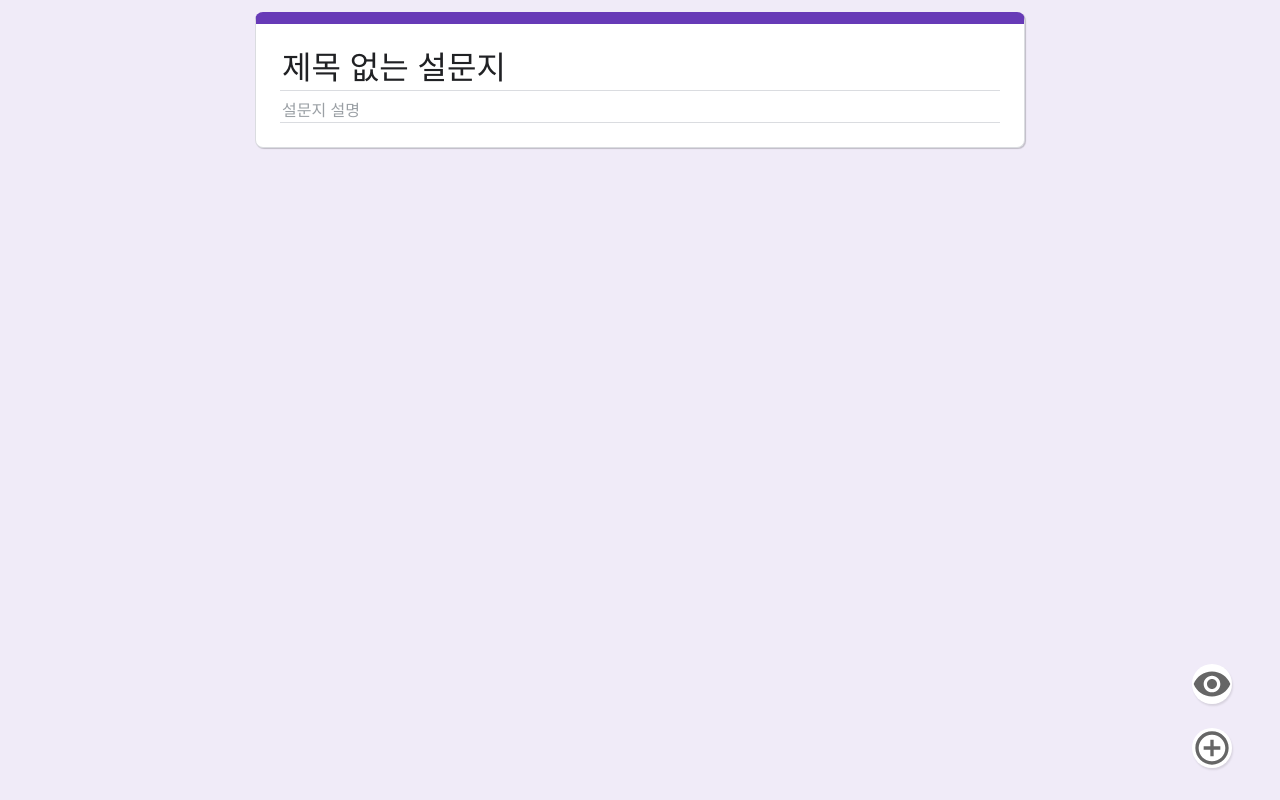
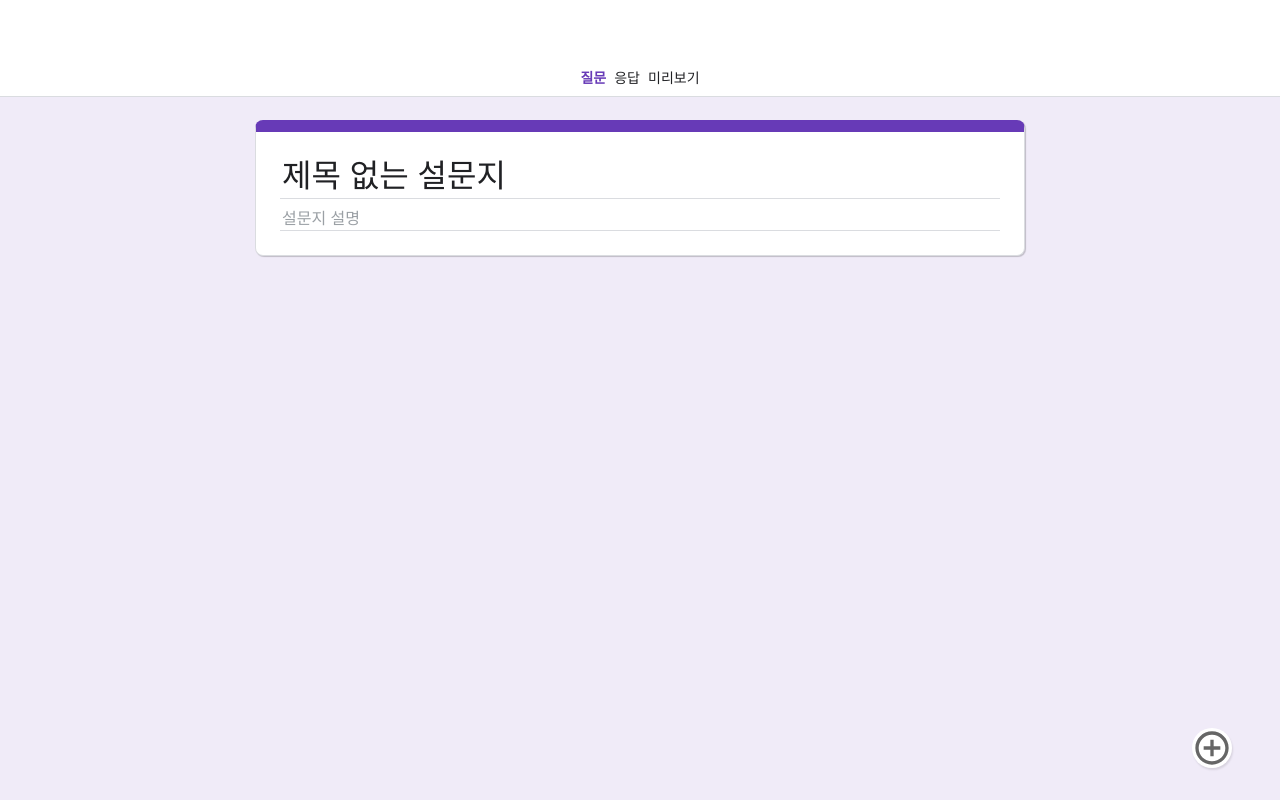
Before and after one commit to shyunju7/google-form-clone, a React (Create React App) app: page / in a window 1280 px wide. Built offline with nearby package versions, Linux system fonts and the light colour scheme.

Commit message:
💄 style : Main & Preview 페이지 margin 조정 및 Main Header 추가

```diff
--- a/src/pages/Main/index.tsx
+++ b/src/pages/Main/index.tsx
@@ -6,16 +6,20 @@ import { updateFormDescription, updateFormTitle } from "../../reducers/form";
 import QuestionTemplate from "../../components/QuestionTemplate";
 import { RootState } from "../../store";
 import { addQuestion, dragQuestion } from "../../reducers/question";
+import { useNavigate } from "react-router-dom";
 import {
   DragDropContext,
   Droppable,
   Draggable,
   DropResult,
 } from "react-beautiful-dnd";
+import { useLocation } from "react-router-dom";
 
 const Main = () => {
   const SHORT_ANSWER_TYPE = "SHORT_ANSWER_TYPE";
   const dispatch = useDispatch();
+  const location = useLocation();
+  const navigate = useNavigate();
   const scrollRef = React.useRef<HTMLDivElement>(null);
   const questions = useSelector((state: RootState) => state.question);
   const { title, description } = useSelector((state: RootState) => state.form);
@@ -69,6 +73,30 @@ const Main = () => {
 
   return (
     <S.MainContainer ref={scrollRef}>
+      <div className="main_header">
+        <div className="main_menu_top" />
+        <div className="main_menu_bottom">
+          <ul>
+            <S.MenuItem
+              $isCurrentTab={location.pathname === "/"}
+              onClick={() => navigate("/")}
+            >
+              질문
+            </S.MenuItem>
+            <S.MenuItem
+              $isCurrentTab={location.pathname === "/result"}
+              onClick={() => navigate("/result")}
+            >
+              응답
+            </S.MenuItem>
+            <S.MenuItem $isCurrentTab={location.pathname === "/preview"}>
+              <a href="/preview" target="_blank">
+                미리보기
+              </a>
+            </S.MenuItem>
+          </ul>
+        </div>
+      </div>
       <DragDropContext onDragEnd={onDragEnd}>
         <TitleContainer
           formPreferences={formPreferences}
@@ -111,9 +139,6 @@ const Main = () => {
           )}
         </Droppable>
 
-        <a href="/preview" target="_blank">
-          <S.PreviewButton />
-        </a>
         <S.AddButton onClick={handleOnClickAddQuestion} />
       </DragDropContext>
     </S.MainContainer>
--- a/src/pages/Main/style.ts
+++ b/src/pages/Main/style.ts
@@ -5,19 +5,50 @@ export const MainContainer = styled.div`
   position: relative;
   width: 100%;
   max-width: 48.125rem;
-
   display: flex;
   flex-direction: column;
   align-items: center;
   justify-content: center;
-  padding-top: 0.75rem;
-  margin: 0 auto;
+  margin: 7.5rem auto 2rem auto;
   background-color: transparent;
 
   .drag_container {
     width: 100%;
     max-width: 48.125rem;
   }
+
+  .main_header {
+    position: fixed;
+    top: 0px;
+    width: 100%;
+    background-color: white;
+    z-index: 100;
+    border-bottom: 1px solid #dadce0;
+  }
+
+  .main_menu_top {
+    width: 100%;
+    height: 3.75rem;
+  }
+
+  .main_menu_bottom {
+    height: 2.25rem;
+    display: flex;
+    align-items: center;
+    justify-content: center;
+  }
+`;
+
+export const MenuItem = styled.li<{ $isCurrentTab: boolean }>`
+  display: inline-block;
+  margin: 0 0.25rem;
+  font-size: 0.875rem;
+  line-height: 2.25rem;
+  font-weight: ${(props) => (props.$isCurrentTab ? "bold" : "500")};
+
+  cursor: pointer;
+  color: ${(props) =>
+    props.$isCurrentTab ? "var(--primary-color)" : "var(--text-color)"};
 `;
 
 export const AddButton = styled(MdAddCircleOutline)`
--- a/src/pages/Preview/style.ts
+++ b/src/pages/Preview/style.ts
@@ -8,6 +8,6 @@ export const PreviewContainer = styled.div`
   align-items: center;
   justify-content: center;
   padding-top: 0.75rem;
-  margin: 0 auto;
+  margin: 1rem auto;
   background-color: transparent;
 `;
```
